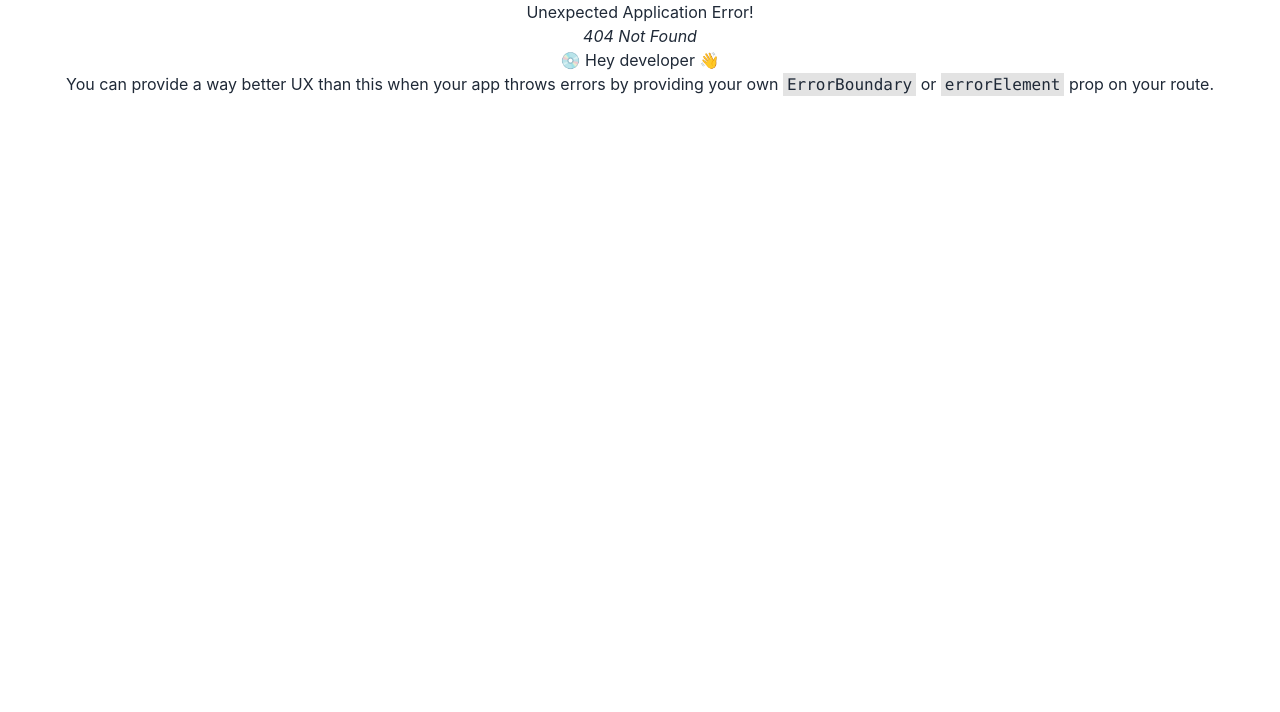
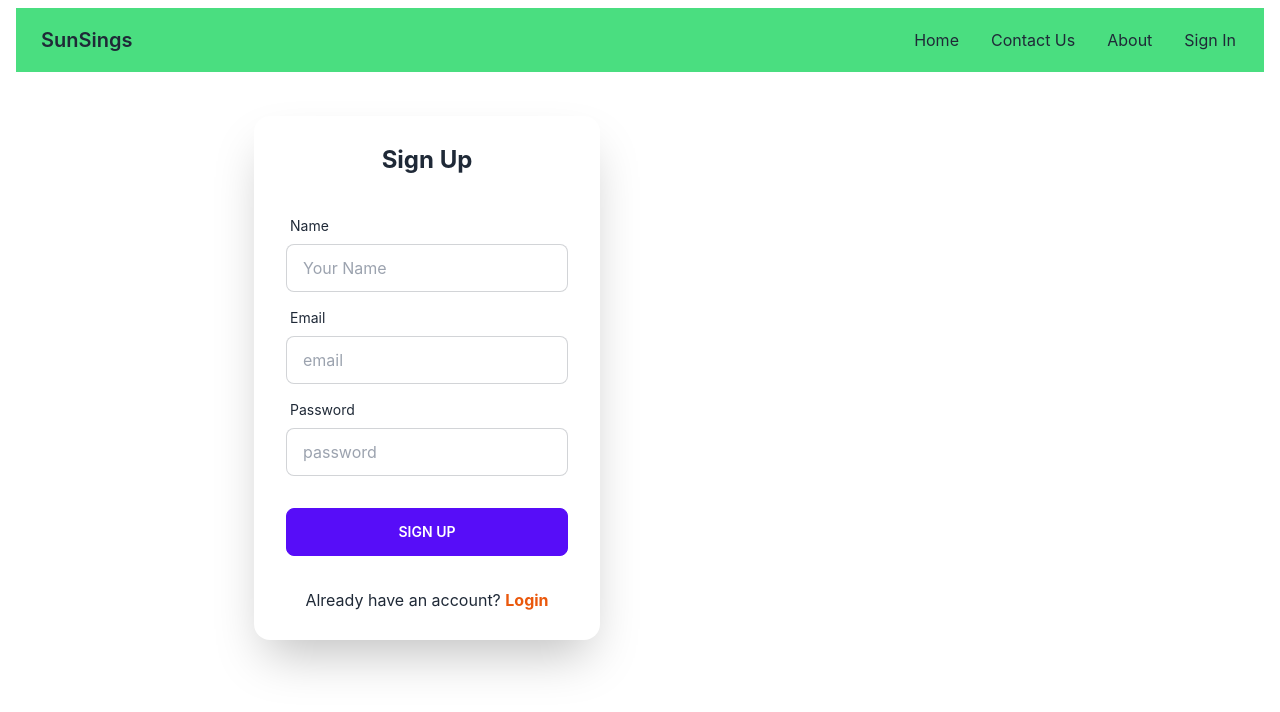
Before and after one commit to Rifazul-Islam/sunsings, a React (Create React App) app: page /signup in a window 1280 px wide. Before the commit this address had no page. Shown: the top 712 px of the page. Built offline with nearby package versions, Linux system fonts and the light colour scheme; no server answers.

Commit message:
add Authentication

```diff
--- a/package.json
+++ b/package.json
@@ -7,6 +7,7 @@
     "@testing-library/react": "^13.4.0",
     "@testing-library/user-event": "^13.5.0",
     "daisyui": "^2.50.1",
+    "firebase": "^9.17.1",
     "react": "^18.2.0",
     "react-dom": "^18.2.0",
     "react-router-dom": "^6.8.1",
--- /dev/null
+++ b/src/contexts/AuthContext/AuthProvider.js
@@ -0,0 +1,54 @@
+import React, { createContext, useEffect, useState } from 'react';
+import {createUserWithEmailAndPassword, getAuth, onAuthStateChanged, signInWithEmailAndPassword, signOut} from 'firebase/auth';
+import app from '../../firebase/firebase-config';
+
+ export const AuthContext=createContext();
+const auth=getAuth(app);
+
+const AuthProvider = ({children}) => {
+
+    const [user , setUser] = useState({})
+    const [loading, setLoading] = useState(true)
+
+    const haddlarCreateUser = (email, password)=>{
+        setLoading(true)
+      return createUserWithEmailAndPassword(auth,email,password)
+    }
+
+    const handlarSogin = (email,password)=>{
+        setLoading(true)
+
+        return signInWithEmailAndPassword(auth, email, password)
+    }
+
+    const lognOut = ()=>{
+        setLoading(true);
+      return signOut(auth)
+ }
+
+
+    useEffect(()=>{
+
+        const unScrible = onAuthStateChanged(auth, (currentUser)=>{
+
+           setUser(currentUser)
+           setLoading(false)
+        })
+     return ()=> unScrible()
+},[])
+
+    const authInfo = {
+       user,
+       loading,
+       haddlarCreateUser,
+       handlarSogin,
+       lognOut
+    }
+    return (
+       <AuthContext.Provider value={authInfo}>
+              {children}
+       </AuthContext.Provider>
+    );
+};
+
+export default AuthProvider;
--- /dev/null
+++ b/src/firebase/firebase-config.js
@@ -0,0 +1,18 @@
+// Import the functions you need from the SDKs you need
+import { initializeApp } from "firebase/app";
+// TODO: Add SDKs for Firebase products that you want to use
+// https://firebase.google.com/docs/web/setup#available-libraries
+
+// Your web app's Firebase configuration
+const firebaseConfig = {
+  apiKey: "AIzaSyCzTi3laPftWuCyvwP31K6wHMA4N75nv94",
+  authDomain: "sunsigs.firebaseapp.com",
+  projectId: "sunsigs",
+  storageBucket: "sunsigs.appspot.com",
+  messagingSenderId: "473146665462",
+  appId: "1:473146665462:web:42f8738273d92f03de3fd7"
+};
+
+// Initialize Firebase
+const app = initializeApp(firebaseConfig);
+export default app;
--- a/src/index.js
+++ b/src/index.js
@@ -3,11 +3,14 @@
 import './index.css';
 import App from './App';
 import reportWebVitals from './reportWebVitals';
+import AuthProvider from './contexts/AuthContext/AuthProvider';
 
 const root = ReactDOM.createRoot(document.getElementById('root'));
 root.render(
   <React.StrictMode>
+    <AuthProvider>
     <App />
+    </AuthProvider>
   </React.StrictMode>
 );
 
--- a/src/pages/Navber/Navber.js
+++ b/src/pages/Navber/Navber.js
@@ -1,14 +1,22 @@
-import React from 'react';
+import React, { useContext } from 'react';
 import { Link } from 'react-router-dom';
+import { AuthContext } from '../../contexts/AuthContext/AuthProvider';
 
 const Navber = () => {
+
+  const {user,lognOut} = useContext(AuthContext)
 
       const itemsMenu = <>
 
                  <li> <Link to="/" > Home</Link> </li>
                  <li> <Link to="/contact" > Contact Us</Link> </li>
                  <li> <Link to="/about"> About</Link> </li>
-                 <li> <Link to="/sign"> Sign In</Link> </li>
+              {user?.email?<button  onClick={lognOut}> lognOut </button>:
+
+              <li> <Link to="/signIn"> Sign In</Link> </li>
+
+              }
+
 
         </>
     return (
--- a/src/pages/Sign In/SignIn.js
+++ b/src/pages/Sign In/SignIn.js
@@ -1,33 +1,55 @@
-import React from 'react';
+import React, { useContext } from 'react';
+import { Link } from 'react-router-dom';
+import { AuthContext } from '../../contexts/AuthContext/AuthProvider';
 
 const SignIn = () => {
+
+  const {handlarSogin} = useContext(AuthContext)
+
+  const handleLogin = (event)=>{
+
+    event.preventDefault()
+    const form = event.target;
+    const email = form.email.value;
+    const password = form.password.value;
+    handlarSogin(email,password)
+    .then(result =>{
+      const user = result.user;
+      console.log(user)
+  })
+  .catch(err => console.error(err));
+  }
+
  return (
-<div className='bg-sky-400 mx-4 mt-1' style={{ height:'100vh'}} >
- <div class="w-full max-w-xs pt-3  ml-28">
-  <form class="bg-white shadow-md rounded px-8 pt-6 pb-8 mb-4">
-    <div class="mb-4">
-      <label class="block text-gray-700 text-sm font-bold mb-2" for="username">
-        Username
+  <div className="hero w-full my-7">
+  <div className="hero-content grid gap-20 md:grid-cols-2 flex-col lg:flex-row">
+      {/* <div className="text-center lg:text-left"> */}
+          {/* <img className='w-3/4' src={img} alt="" /> */}
+      {/* </div> */}
+      <div className="card flex-shrink-0 w-full max-w-sm shadow-2xl bg-base-100 py-7">
+          <h1 className="text-2xl text-center font-bold">Login</h1>
+          <form onSubmit={handleLogin} className="card-body">
+              <div className="form-control">
+                  <label className="label">
+                      <span className="label-text">Email</span>
                   </label>
-      <input class="shadow appearance-none border rounded w-full py-2 px-3 text-gray-700 leading-tight focus:outline-none focus:shadow-outline" id="username" type="text" placeholder="Username"/>
+                  <input type="text" name='email' placeholder="email" className="input input-bordered" />
               </div>
-    <div class="mb-6">
-      <label class="block text-gray-700 text-sm font-bold mb-2" for="password">
-        Password
+              <div className="form-control">
+                  <label className="label">
+                      <span className="label-text">Password</span>
                   </label>
-      <input class="shadow appearance-none border border-red-500 rounded w-full py-2 px-3 text-gray-700 mb-3 leading-tight focus:outline-none focus:shadow-outline" id="password" type="password" placeholder="******************"/>
-
+                  <input type="password" name='password' placeholder="password" className="input input-bordered" />
+                  <label className="label">
+                      <a href="#" className="label-text-alt link link-hover">Forgot password?</a>
+                  </label>
               </div>
-    <div class="flex items-center justify-between">
-      <button class="bg-blue-500 hover:bg-blue-700 text-white font-bold py-2 px-4 rounded focus:outline-none focus:shadow-outline" type="button">
-       Submit
-      </button>
-      <a class="inline-block align-baseline font-bold text-sm text-blue-500 hover:text-blue-800" href="#">
-        Forgot Password?
-      </a>
+              <div className="form-control mt-6">
+                  <input className="btn btn-primary" type="submit" value="Login" />
               </div>
           </form>
-
+          <p className='text-center'>New to Accout <Link className='text-orange-600 font-bold' to="/signup">Sign Up</Link> </p>
+      </div>
   </div>
 </div>
     );
--- /dev/null
+++ b/src/pages/Signup/Signup.js
@@ -0,0 +1,67 @@
+import React, { useContext } from 'react';
+import { Link } from 'react-router-dom';
+import { AuthContext } from '../../contexts/AuthContext/AuthProvider';
+
+const Signup = () => {
+
+       const {  haddlarCreateUser} = useContext(AuthContext)
+
+
+    const handleSignUp = (event)=>{
+
+        event.preventDefault()
+        const form = event.target;
+        const email = form.email.value;
+        const password = form.password.value;
+
+
+
+        haddlarCreateUser(email,password)
+        .then(result =>{
+            const user = result.user;
+            console.log(user)
+        })
+        .catch(err => console.error(err));
+
+      }
+
+    return (
+
+        <div className="hero w-full my-7">
+            <div className="hero-content grid gap-20 md:grid-cols-2 flex-col lg:flex-row">
+
+                <div className="card flex-shrink-0 w-full max-w-sm shadow-2xl bg-base-100 py-7">
+                    <h1 className="text-2xl text-center font-bold">Sign Up</h1>
+                    <form onSubmit={handleSignUp} className="card-body">
+                        <div className="form-control">
+                            <label className="label">
+                                <span className="label-text">Name</span>
+                            </label>
+                            <input type="text" name='name' placeholder="Your Name" className="input input-bordered" />
+                        </div>
+                        <div className="form-control">
+                            <label className="label">
+                                <span className="label-text">Email</span>
+                            </label>
+                            <input type="text" name='email' placeholder="email" className="input input-bordered" required/>
+                        </div>
+                        <div className="form-control">
+                            <label className="label">
+                                <span className="label-text">Password</span>
+                            </label>
+                            <input type="password" name='password' placeholder="password" className="input input-bordered" required/>
+
+                        </div>
+                        <div className="form-control mt-6">
+                            <input className="btn btn-primary" type="submit" value="Sign Up" />
+                        </div>
+                    </form>
+                    <p className='text-center'>Already have an account? <Link className='text-orange-600 font-bold' to="/signIn">Login</Link> </p>
+                </div>
+            </div>
+        </div>
+
+    );
+};
+
+export default Signup;
--- a/src/router/Router.js
+++ b/src/router/Router.js
@@ -5,6 +5,7 @@
 import Contact from "../pages/Contact/Contact";
 import Home from "../pages/Home/Home";
 import SignIn from "../pages/Sign In/SignIn";
+import Signup from "../pages/Signup/Signup";
 
 export const router = createBrowserRouter([
  {path:'/', element:<Main></Main>, children:[
@@ -12,7 +13,8 @@
     {path:'/',element:<Home></Home>},
     {path:'/contact', element:<Contact></Contact>},
     {path:'/about', element: <About></About> },
-    {path:'/sign', element: <SignIn></SignIn> },
+    {path:'/signIn', element: <SignIn></SignIn> },
+    {path:'/signup', element: <Signup></Signup> },
 
 
  ]}
```
Also changed, not shown: 1 other file (tests, documents, lock files or other folders). Lines whose indentation alone changed are shown as unchanged.
